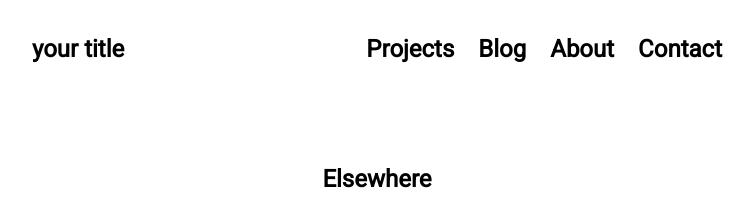
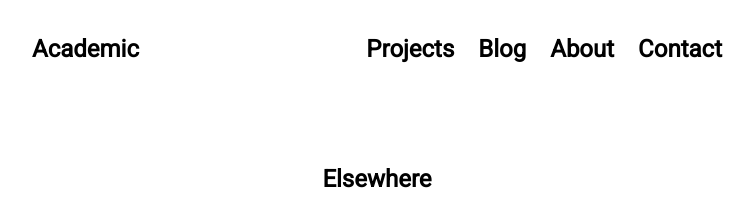
Before and after one commit to besener/besener.github.io, a Jekyll site: the page built from index.html, in a window 1280 px wide. Shown: the top 222 px of the page, without its empty margins (263-1017 px from the left). Built offline with Jekyll 4.4.1, drawn with Linux system fonts in a browser that asks for light colours; nearby versions of some CDN libraries.

Commit message:
Update settings.yml

```diff
--- a/_data/settings.yml
+++ b/_data/settings.yml
@@ -2,7 +2,7 @@
 
 # General Site Settings
 
-title: your title
+title: Academic
 description: description
 email: addyouremail
 
```
